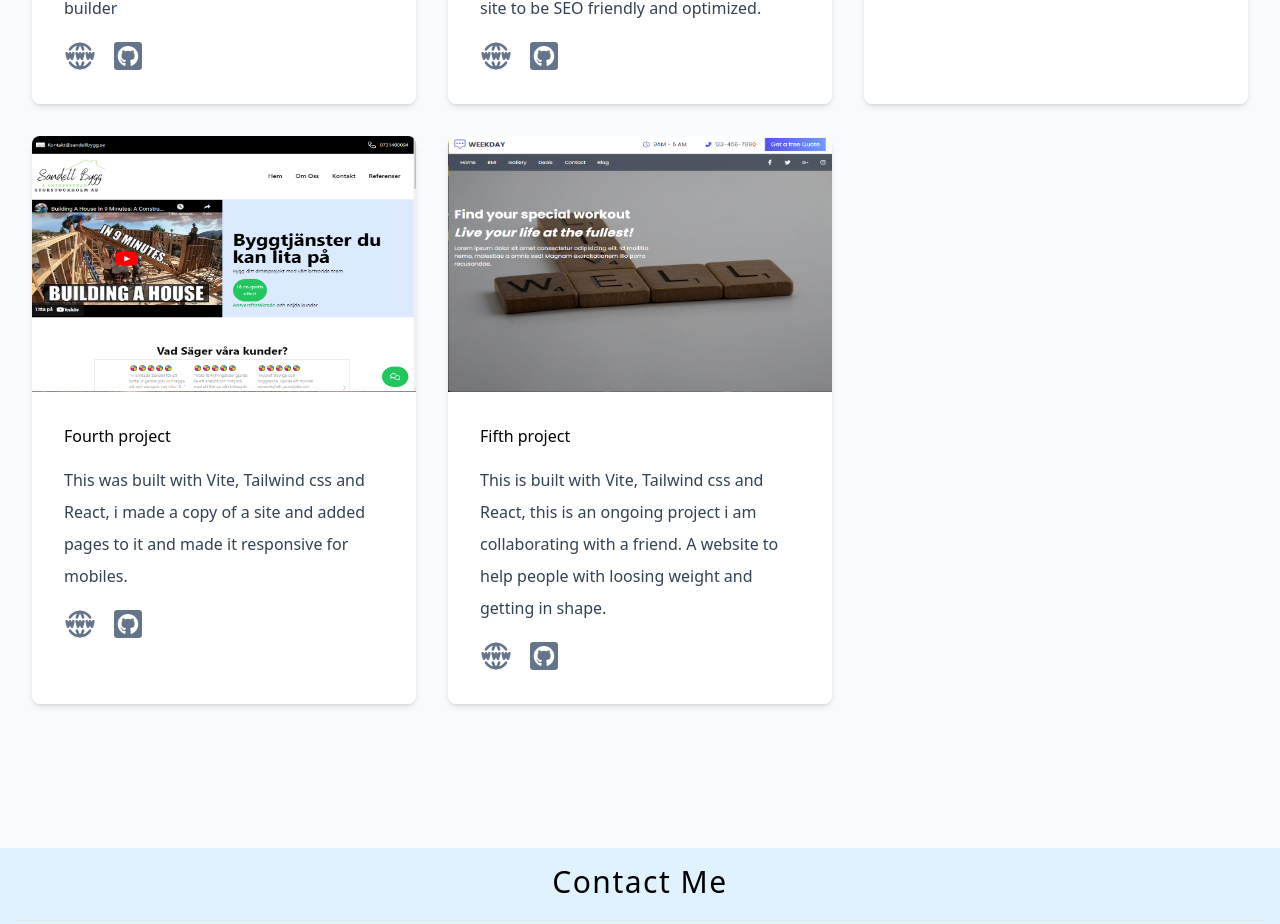
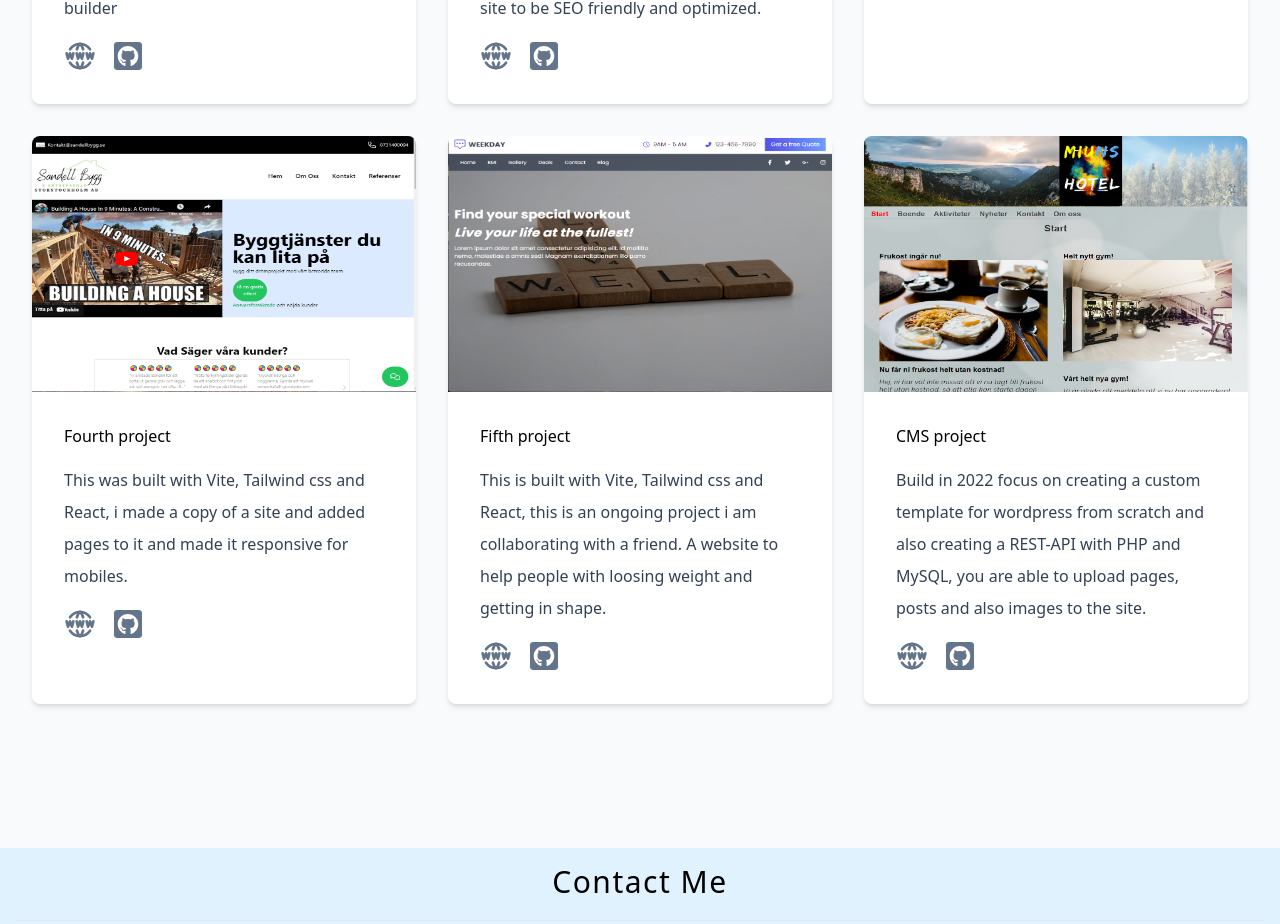
Before and after one commit to r8now/portfolio, a React (Vite) app: page / in a window 1280 px wide. Shown: the part 2354-3278 px from the top of the page. Built offline with nearby package versions, Linux system fonts and the light colour scheme.

Commit message:
Add CMS project to projects array

```diff
--- a/src/data.jsx
+++ b/src/data.jsx
@@ -124,4 +124,12 @@ export const projects = [
     title: "Fifth project",
     text: "This is built with Vite, Tailwind css and React, this is an ongoing project i am collaborating with a friend. A website to help people with loosing weight and getting in shape.",
   },
+  {
+    id: nanoid(),
+    img: "/images/cms.png",
+    url: "https://studenter.miun.se/~hosm2000/writeable/wordpress/",
+    github: "https://github.com/r8now/CMS_Project",
+    title: "CMS project",
+    text: "Build in 2022 focus on creating a custom template for wordpress from scratch and also creating a REST-API with PHP and MySQL, you are able to upload pages, posts and also images to the site.",
+  },
 ];
```
Also changed, not shown: public/images/cms.png (added).
